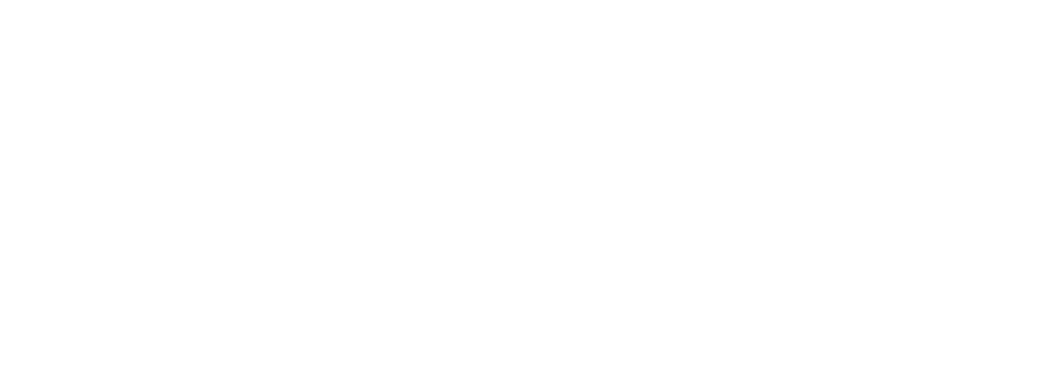
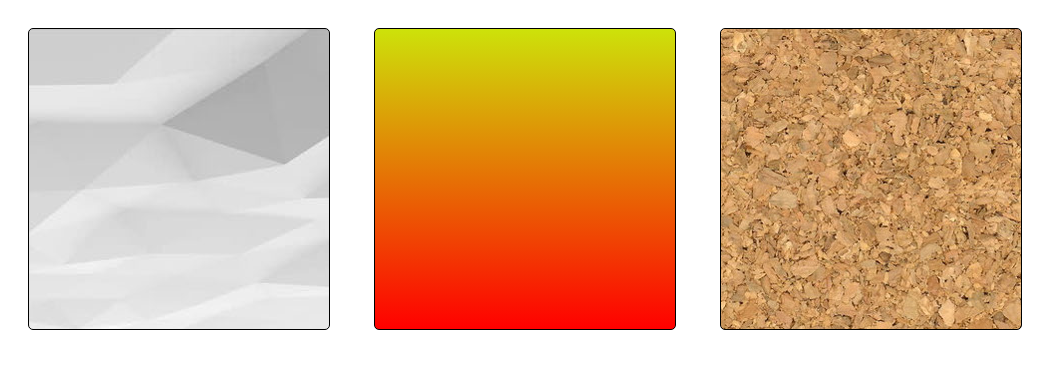
Before and after one commit to Caio-Andrade-Santos/html-css, a plain HTML site: page ex-022/index.html in a window 1280 px wide. Shown: the whole page, without its empty margins (0-1057 px from the left). Drawn offline with Linux system fonts and the light colour scheme.

Commit message:
adicionando background img

```diff
--- a/ex-022/index.html
+++ b/ex-022/index.html
@@ -7,13 +7,13 @@
     <link rel="stylesheet" href="style.css">
 </head>
 <body>
-    <div>
+    <div class="box" id="img1">
 
     </div>
-    <div>
+    <div class="box" id="img2">
 
     </div>
-    <div>
+    <div class="box" id="img3">
 
     </div>
 </body>
--- a/ex-022/style.css
+++ b/ex-022/style.css
@@ -0,0 +1,20 @@
+@charset "UTF-8";
+
+div.box{
+    height: 300px;
+    width: 300px;
+    border: solid 1px black;
+    display: inline-block;
+    border-radius: 5px;
+    background-color: rgba(128, 128, 128, 0.507);
+    margin: 20px;
+}
+div#img1{
+    background-image: url('imagens/wallpaper005.jpg');
+}
+div#img2{
+    background-image: linear-gradient(to bottom, rgb(205, 226, 10), red);
+}
+div#img3{
+    background-image: url('imagens/wallpaper001.jpg');
+}
```
